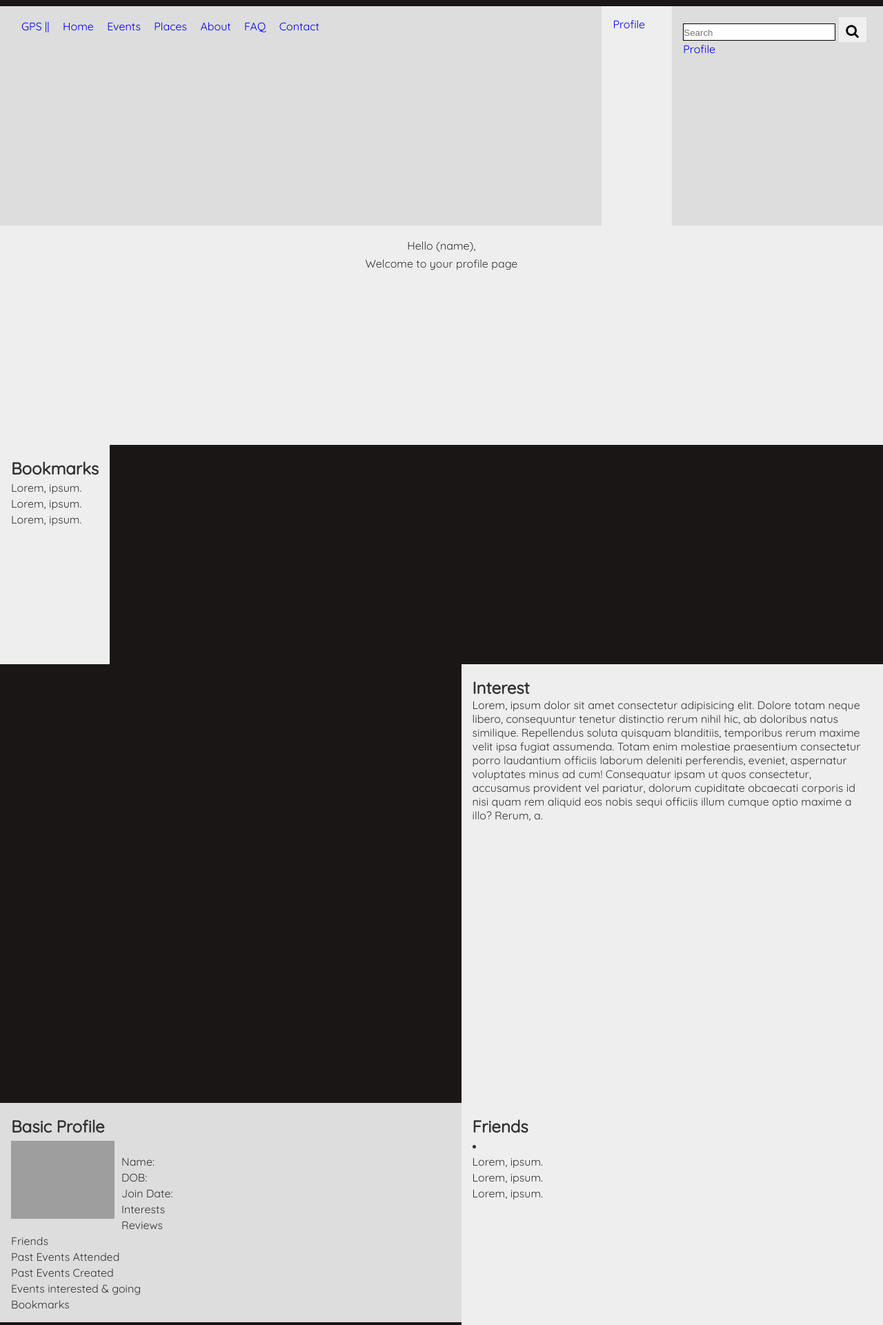
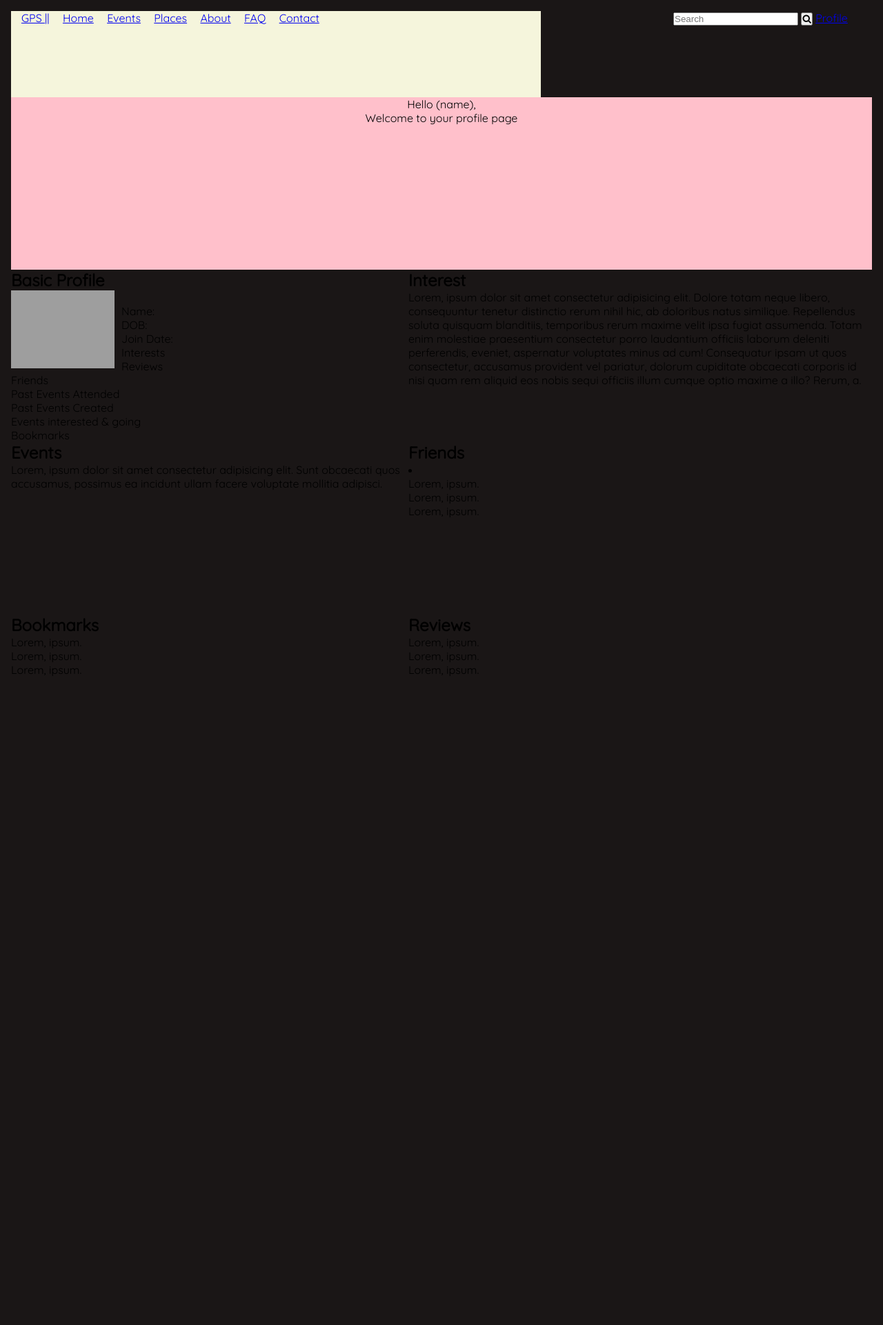
Before and after one commit to StaticDDQ/Go-Blox-GPS, a PHP site: page /profile.html in a window 1280 px wide. Shown: the top 1921 px of the page at 69% size. After the commit the page ends 980 px from the top, so only its background shows below. Run offline with PHP 8.4, Linux system fonts and the light colour scheme; grey boxes are pictures that could not be loaded.

Commit message:
profile and home changes

```diff
--- a/public/css/profile.css
+++ b/public/css/profile.css
@@ -10,21 +10,15 @@ body {
 
 .grid {
   display: grid;
-  grid-template-columns: repeat(12, 1fr);
-  grid-template-rows: repeat(20, 1fr);
-}
-.grid > div {
-  background: #eee;
+  grid-template-columns: repeat(13, 1fr);
+  grid-template-rows: repeat(9, 1fr);
   padding: 1em;
-}
-
-.grid > div:nth-child(odd) {
-  background: #ddd;
 }
 
 .navBar {
   grid-column: 1/9;
   grid-row: 1/2;
+  background-color: beige;
 }
 
 .navBar li {
@@ -36,21 +30,26 @@ body {
   text-decoration: none;
 }
 
+.profile {
+  grid-column: 10/11;
+  grid-row: 1/2;
+}
+
 .search {
-  grid-column: 9/13;
-  grid-row:1/2;
+  grid-column: 11/14;
+  grid-row: 1/2;
 }
 
 .banner {
   grid-column: 1/14;
-  grid-row: 2/3;
+  grid-row: 2/4;
   text-align: center;
   background-color: pink;
 
 }
 .basicProfile {
   grid-column: 1/7;
-  grid-row: 6;
+  grid-row: 4/6;
 
 }
 .interest{
@@ -68,7 +67,7 @@ body {
   grid-row: 6/8;
 
 }
-.events {
+.bookmarks {
   grid-column: 1/7;
   grid-row: 8/10;
 }
@@ -78,42 +77,3 @@ body {
   grid-row: 8/10;
 
 }
-/*
-.bookmars {
-  grid-column: 1/2;
-  grid-row: 10/14;
-}
-
-
-/*
-.banner {
-  grid-column: auto;
-  grid-row: 2/2;
-  font-family: "Wild Ones";
-  padding: 5px;
-}
-.basicProfile {
-  grid-column: 1/2;
-  grid-row: 1/2;
-}
-.interest {
-  grid-column: 1/2;
-  grid-row: 1/2;
-}
-.events {
-  grid-column: 1/2;
-  grid-row: 1/2;
-}
-.friends {
-  grid-column: 1/2;
-  grid-row: 1/2;
-}
-.reviews {
-  grid-column: 1/2;
-  grid-row: 1/2;
-}
-
-
-p {
-  font-size: large;
-}
--- a/public/home.html
+++ b/public/home.html
@@ -71,8 +71,6 @@
                 <li><a href="#">FAQ </a></li>
                 <li><a href="#">Contact</a></li>
             </ul>
-
-
         </div>
 
     </div>
--- a/public/profile.html
+++ b/public/profile.html
@@ -6,7 +6,7 @@
     <title>GPS</title>
       <meta charset="utf-8" />
       <meta name="viewport" content="width=device-width, initial scale=1.0">
-      <link rel="stylesheet" href="home.css" />
+      <link rel="stylesheet" href="profile.html" />
       <link href="https://fonts.googleapis.com/css?family=Open+Sans|Quicksand" rel="stylesheet">
       <link rel="stylesheet" href="https://cdnjs.cloudflare.com/ajax/libs/font-awesome/4.7.0/css/font-awesome.min.css">
     </head>
@@ -29,9 +29,11 @@
 </div>
 
  <!-- Profile -->
-<div class="profile">
+ <!-- <div class="profile">
     <a href='#'>Profile</a>
 </div>
+-->
+
 
 <div class="search">
     <input type="text" class="searchTerm" placeholder="Search">
@@ -72,7 +74,6 @@
     Lorem, ipsum dolor sit amet consectetur adipisicing elit. Dolore totam neque libero, consequuntur tenetur distinctio rerum nihil hic, ab doloribus natus similique. Repellendus soluta quisquam blanditiis, temporibus rerum maxime velit ipsa fugiat assumenda. Totam enim molestiae praesentium consectetur porro laudantium officiis laborum deleniti perferendis, eveniet, aspernatur voluptates minus ad cum! Consequatur ipsam ut quos consectetur, accusamus provident vel pariatur, dolorum cupiditate obcaecati corporis id nisi quam rem aliquid eos nobis sequi officiis illum cumque optio maxime a illo? Rerum, a.
 </div>
 
-
 <!-- Events -->
 <div class="events">
     <h2>Events</h2>
```
Also changed, not shown: 1 other file.
